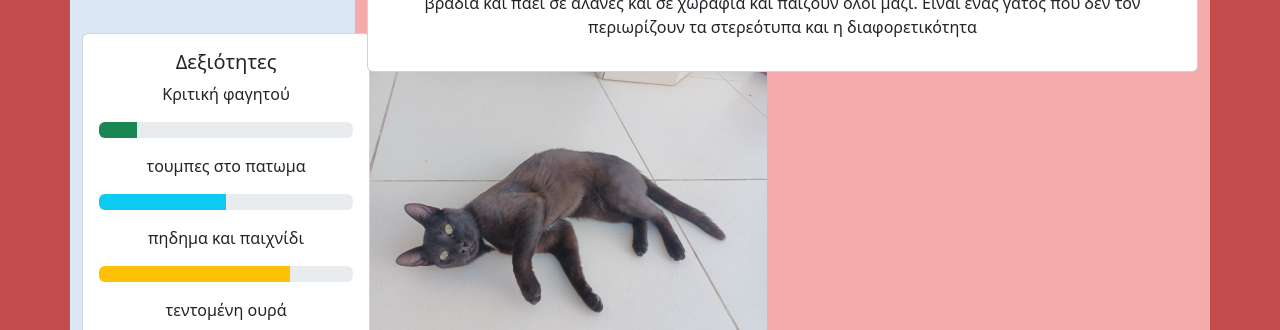
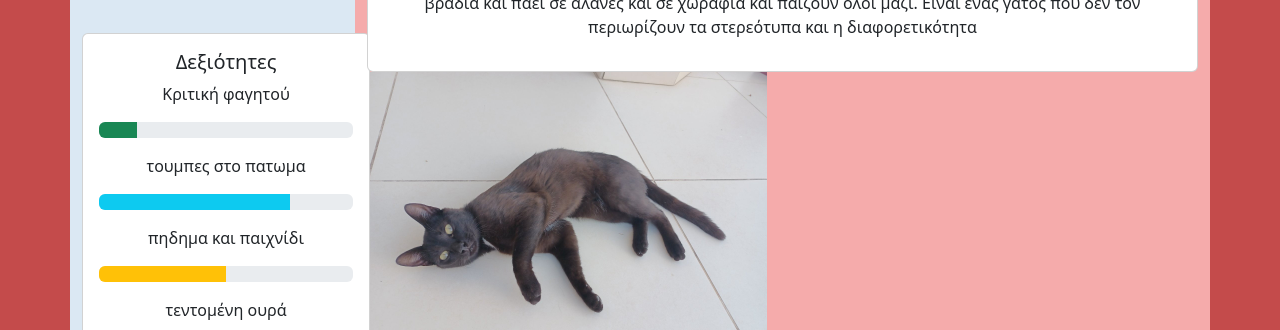
Before and after one commit to mariafilipp/mariafilipp.github.io, a plain HTML site: page index.html in a window 1280 px wide. Shown: the part 622-952 px from the top of the page. Drawn offline with nearby package versions, Linux system fonts and the light colour scheme.

Commit message:
Add files via upload

```diff
--- a/index.html
+++ b/index.html
@@ -28,12 +28,12 @@
 
               <p> τουμπες στο πατωμα
                 <div class="progress">
-                  <div class="progress-bar bg-info" role="progressbar" aria-label="Info example" style="width: 50%" aria-valuenow="50" aria-valuemin="0" aria-valuemax="100"></div>
+                  <div class="progress-bar bg-info" role="progressbar" aria-label="Info example" style="width: 75%" aria-valuenow="50" aria-valuemin="0" aria-valuemax="100"></div>
                 </div>
               </p>
               <p> πηδημα και παιχνίδι
                 <div class="progress">
-                  <div class="progress-bar bg-warning" role="progressbar" aria-label="Warning example" style="width: 75%" aria-valuenow="75" aria-valuemin="0" aria-valuemax="100"></div>
+                  <div class="progress-bar bg-warning" role="progressbar" aria-label="Warning example" style="width: 50%" aria-valuenow="75" aria-valuemin="0" aria-valuemax="100"></div>
                 </div>
               </p>τεντομένη ουρά
               <p>
```
